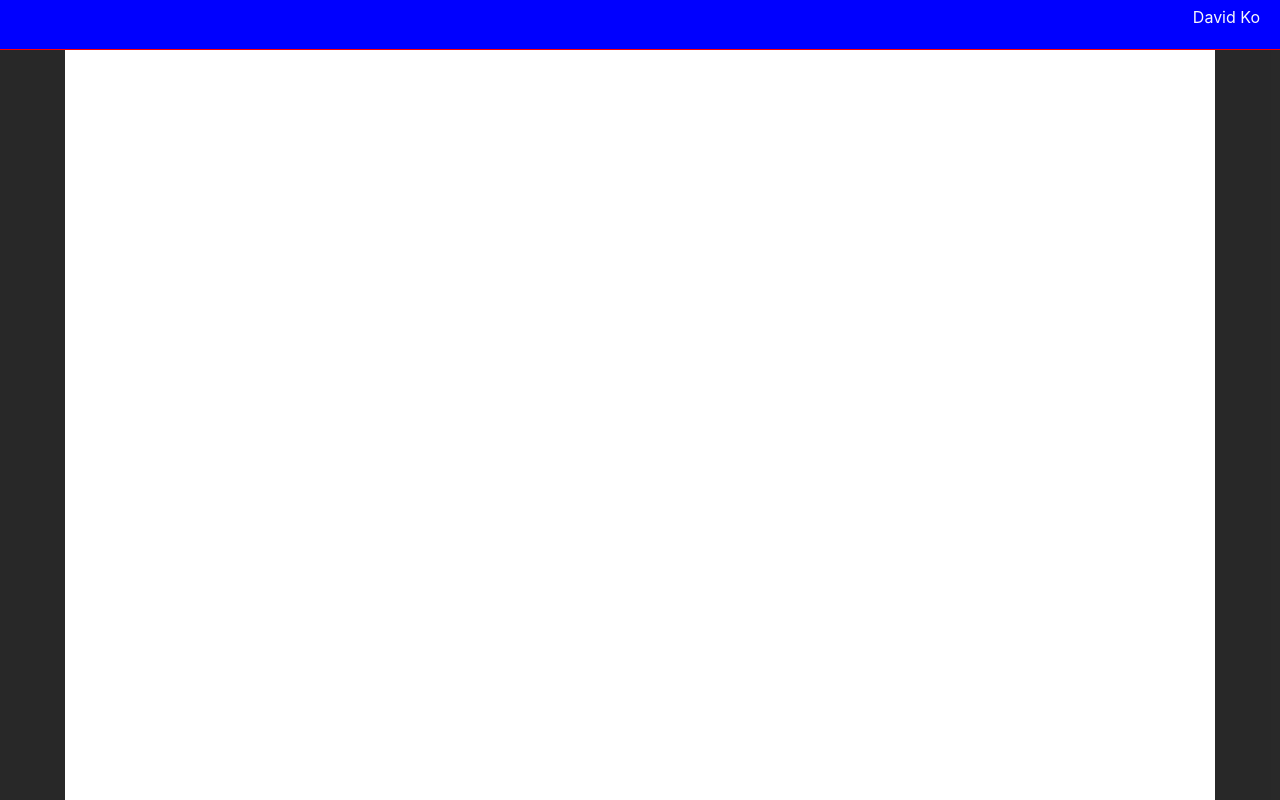
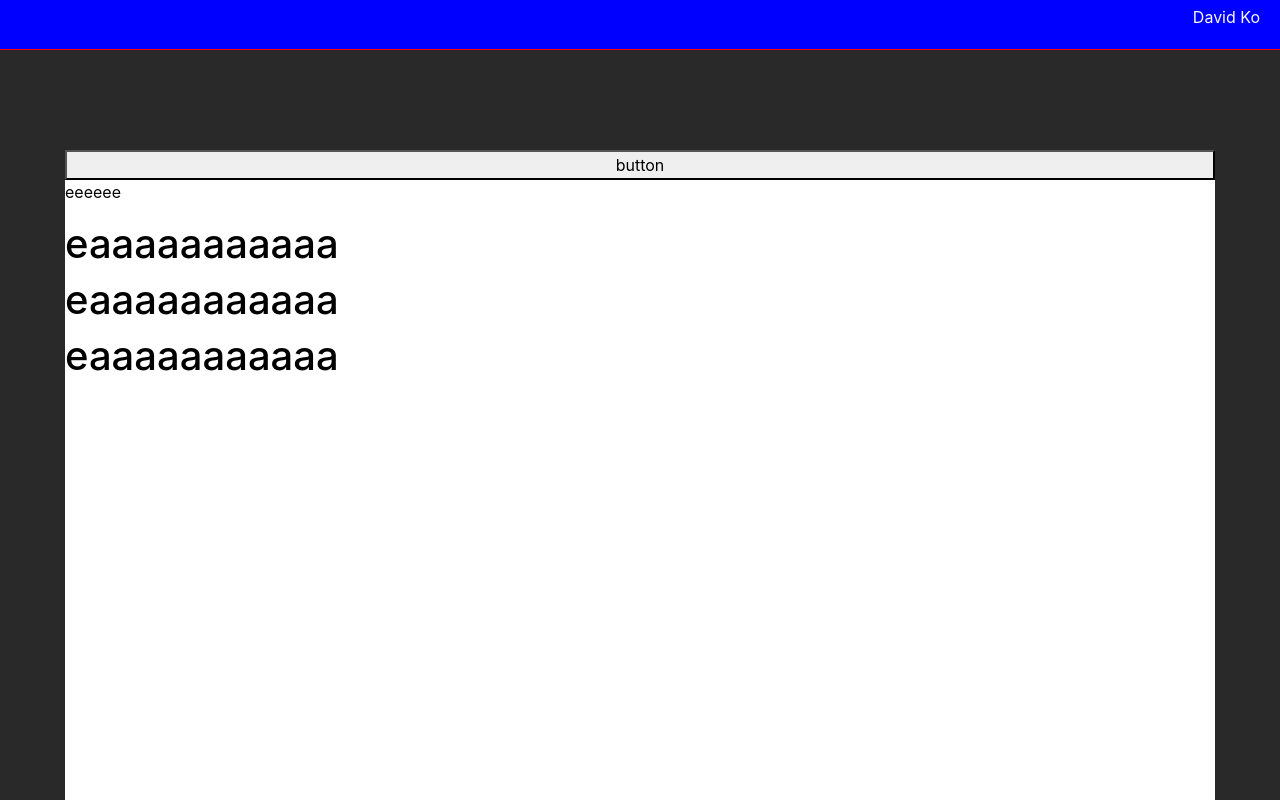
Before and after one commit to nicholaspowel/resume, a React app: page / in a window 1280 px wide. Shown: the top 800 px of the page. Built offline with nearby package versions, Linux system fonts and the light colour scheme.

Commit message:
add margin

```diff
--- a/src/App.js
+++ b/src/App.js
@@ -4,10 +4,8 @@ import './App.scss'
 import Header from './header/Header'
 import Content from './content/Content'
 
-
 class App extends Component {
   render () {
-
     return (
       <div id="app">
         <Header />
--- a/src/App.scss
+++ b/src/App.scss
@@ -1,9 +1,15 @@
+body,
+html {
+  width: 100vw;
+  max-width: 100vw;
+  overflow-x: hidden;
+}
+
 #app {
   max-width: 100vw;
   width: 100vw;
   min-height: 100vh;
-  height: 100vh;
-  display: flex;
+  display: block;
   flex-direction: column;
   background-color: #333;
 }
--- a/src/content/Content.scss
+++ b/src/content/Content.scss
@@ -1,18 +1,14 @@
 $charcoal: #bbb;
 
 .content {
-  align-items: center;
   display: flex;
-  flex-direction: column;
   justify-content: center;
-  height: calc(100vh - 50px);
   width: 100vw;
   max-width: 100vw;
   min-height: calc(100vh - 50px);
   background-color: rgba(0,0,0,0.2);
   margin: 0;
-  padding: 0;
-  overflow: auto;
+  padding: 50px 0;
 }
 @media (max-width: 600px) {
   .column {
--- a/src/resume/Resume.js
+++ b/src/resume/Resume.js
@@ -4,6 +4,7 @@ import './Resume.scss'
 
 const Resume = () => (
   <div className="resume">
+    <button>button</button>
     <p>eeeeee</p>
     <h1>eaaaaaaaaaaa</h1>
     <h1>eaaaaaaaaaaa</h1>
--- a/src/resume/Resume.scss
+++ b/src/resume/Resume.scss
@@ -1,36 +1,39 @@
 $charcoal: #bbb;
 
 .resume {
-  margin: 100px 0;
+  margin: 50px 0;
   display: flex;
+  flex-direction: column;
   width: 1150px;
   max-width: 1150px;
   min-height: calc(1500px);
   background-color: white;
+  color: black;
 }
-@media (max-width: 600px) {
-  .column {
-    flex-direction: column;
-    font-size: 0.7em;
-    height: auto;
-    padding: 10px;
-
-    h1 {
-      font-size: 2.5em;
-    }
-  }
-}
-@media (max-width: 450px) {
-  .column > nav {
-    flex-direction: column;
-    width: 100%;
-
-    a,
-    span {
-      border: 1px solid $charcoal;
-      margin-bottom: 5px;
-      text-align: center;
-      width: 80%;
-    }
-  }
-}
+//
+// @media (max-width: 600px) {
+//   .column {
+//     flex-direction: column;
+//     font-size: 0.7em;
+//     height: auto;
+//     padding: 10px;
+//
+//     h1 {
+//       font-size: 2.5em;
+//     }
+//   }
+// }
+// @media (max-width: 450px) {
+//   .column > nav {
+//     flex-direction: column;
+//     width: 100%;
+//
+//     a,
+//     span {
+//       border: 1px solid $charcoal;
+//       margin-bottom: 5px;
+//       text-align: center;
+//       width: 80%;
+//     }
+//   }
+// }
```
